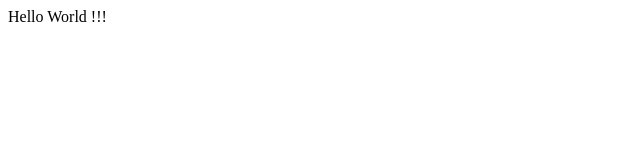
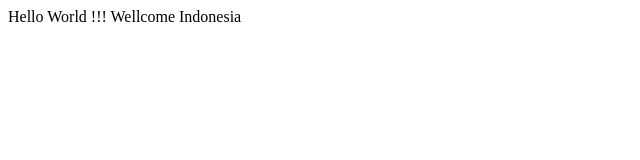
Before and after one commit to arwant2411/arwant_json, a plain HTML site: page index.html in a window 1280 px wide. Shown: the whole page, without its empty margins (0-640 px from the left). Drawn offline with Linux system fonts and the light colour scheme.

Commit message:
add indonesia wellcome

```diff
--- a/index.html
+++ b/index.html
@@ -3,5 +3,6 @@
     <head></head>
     <body>
         Hello World !!!
+        Wellcome Indonesia
     </body>
 </html>
```
